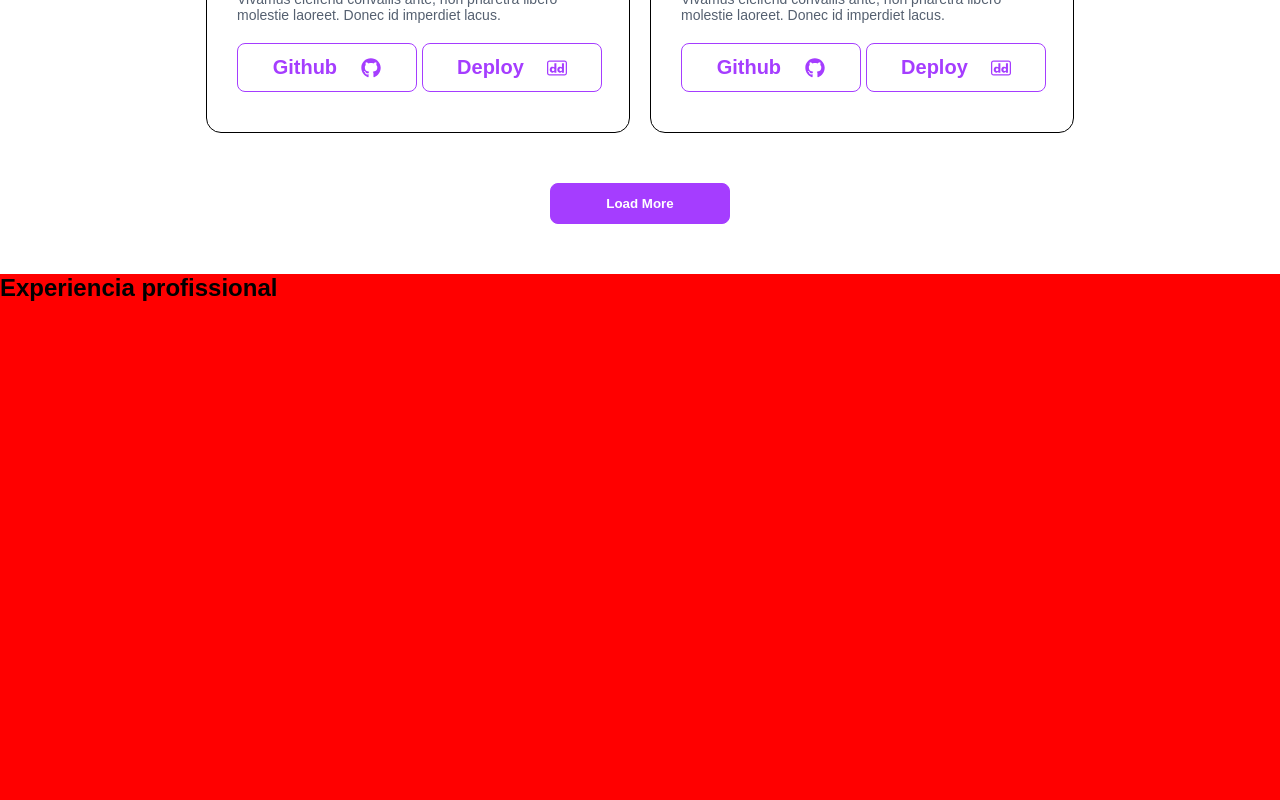
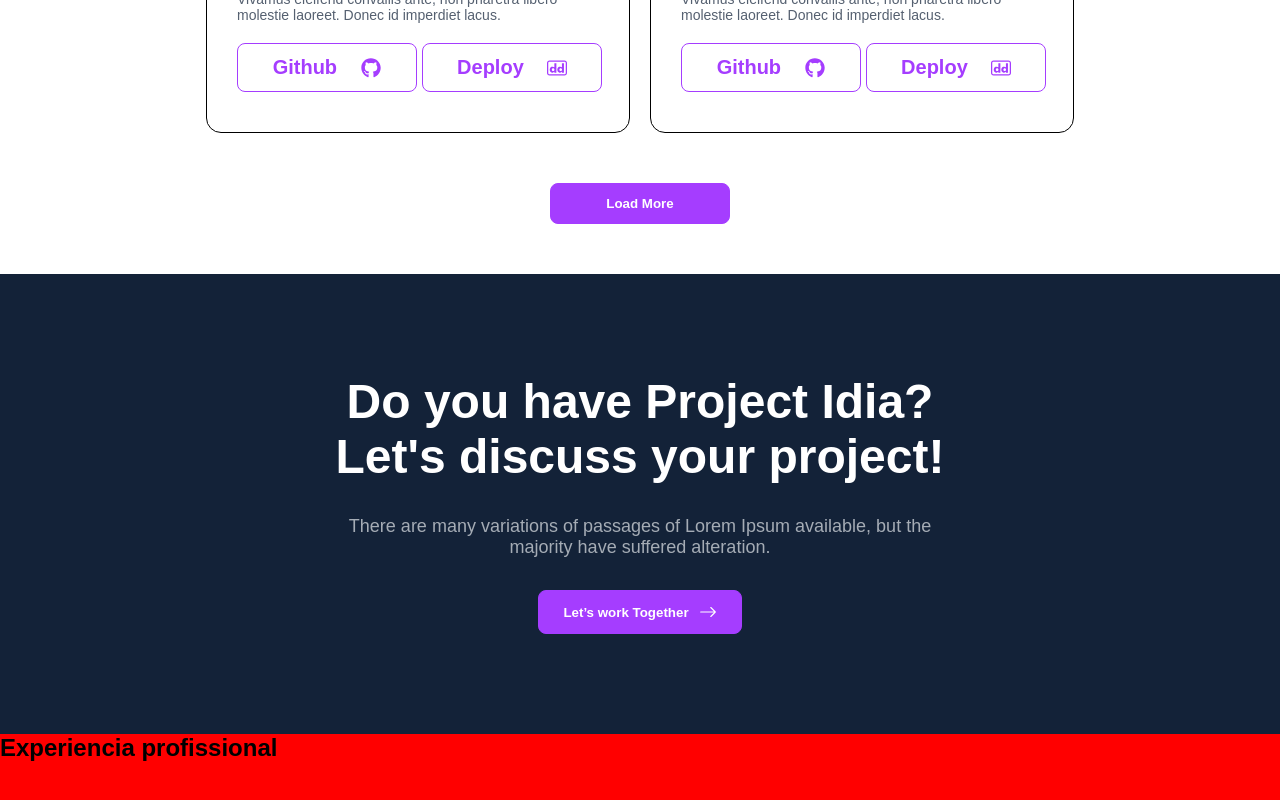
Before and after one commit to JosueCosta2023/portifolio-v2, a React (Vite) app: page / in a window 1280 px wide. Shown: the part 5455-6255 px from the top of the page. Built offline with nearby package versions, Linux system fonts and the light colour scheme.

Commit message:
create: section CallClients

```diff
--- a/src/pages/home/index.tsx
+++ b/src/pages/home/index.tsx
@@ -1,6 +1,7 @@
 import { HamburguerMenu } from "../../components/HambunguerMenu/hanburguerMenu";
 import { Menu } from "../../components/Menu/menu";
 import { About } from "./sections/about";
+import { CallClients } from "./sections/call";
 import { Contact } from "./sections/contact/contact";
 import { Experience } from "./sections/experience/experience";
 import { Hero } from "./sections/hero";
@@ -31,6 +32,7 @@ export const Home = () => {
 
       <About/>
       <Project/>
+      <CallClients/>
       <Experience/>
       <Contact/>
 
--- /dev/null
+++ b/src/pages/home/sections/call/call.ts
@@ -0,0 +1,38 @@
+import styled from "styled-components";
+
+export const CallSectionContainer = styled.section`
+    width: 100%;
+    height: 50%;
+    background-color: var(--secundary-normal);
+    display: flex;
+    justify-content: center;
+    align-items: center;
+    padding: 100px 0px;
+    & > div{
+        width: 619px;
+        max-width: 70%;
+        text-align: center;
+        & > h2{
+            font-size: 48px;
+            color: white;
+            font-weight: 600;
+            margin-bottom: 32px;
+        }
+        & > p{
+            font-size: 18px;
+            color: var(--tertiary-lightPlus);
+            margin-bottom: 32px;
+        }
+        & > button{
+            margin: 0 auto;
+            width: auto;
+            gap: 10px;
+        }
+        @media(max-width: 768px){
+            & > h2 {
+                font-size: 30px;
+            }
+        }
+    }
+
+`
--- /dev/null
+++ b/src/pages/home/sections/call/index.tsx
@@ -0,0 +1,22 @@
+import { BsArrowRight } from "react-icons/bs";
+import { ButtomPrimaryNormal } from "../../../../components/buttons/buttonPrimary/index.js";
+import { handleClickTest } from "../../../../components/utils/index.js";
+import { CallSectionContainer } from "./call.js";
+
+export const CallClients = () => {
+  return (
+    <CallSectionContainer>
+      <div>
+        <h2>Do you have Project Idia? Let's discuss your project!</h2>
+        <p>
+          There are many variations of passages of Lorem Ipsum available, but
+          the majority have suffered alteration.
+        </p>
+        <ButtomPrimaryNormal onClick={handleClickTest}>
+          Let’s work Together
+          <BsArrowRight />
+        </ButtomPrimaryNormal>
+      </div>
+    </CallSectionContainer>
+  );
+};
```
